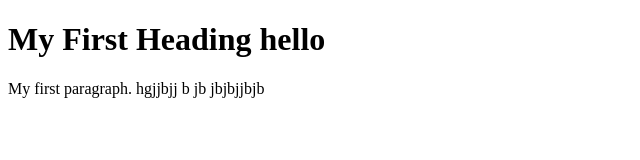
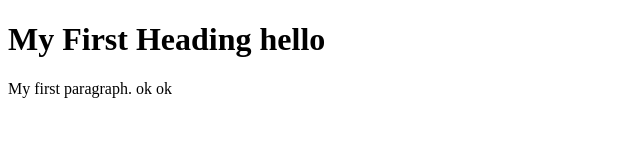
Before and after one commit to virajdhamal/GitCommandPractice, a plain HTML site: page index.html in a window 1280 px wide. Shown: the whole page, without its empty margins (0-640 px from the left). Drawn offline with Linux system fonts and the light colour scheme.

```diff
--- a/index.html
+++ b/index.html
@@ -6,7 +6,7 @@
 <body>
 
 <h1>My First Heading hello</h1>
-<p>My first paragraph. hgjjbjj b jb jbjbjjbjb</p>
+<p>My first paragraph. ok ok</p>
 
 </body>
 </html>
```
